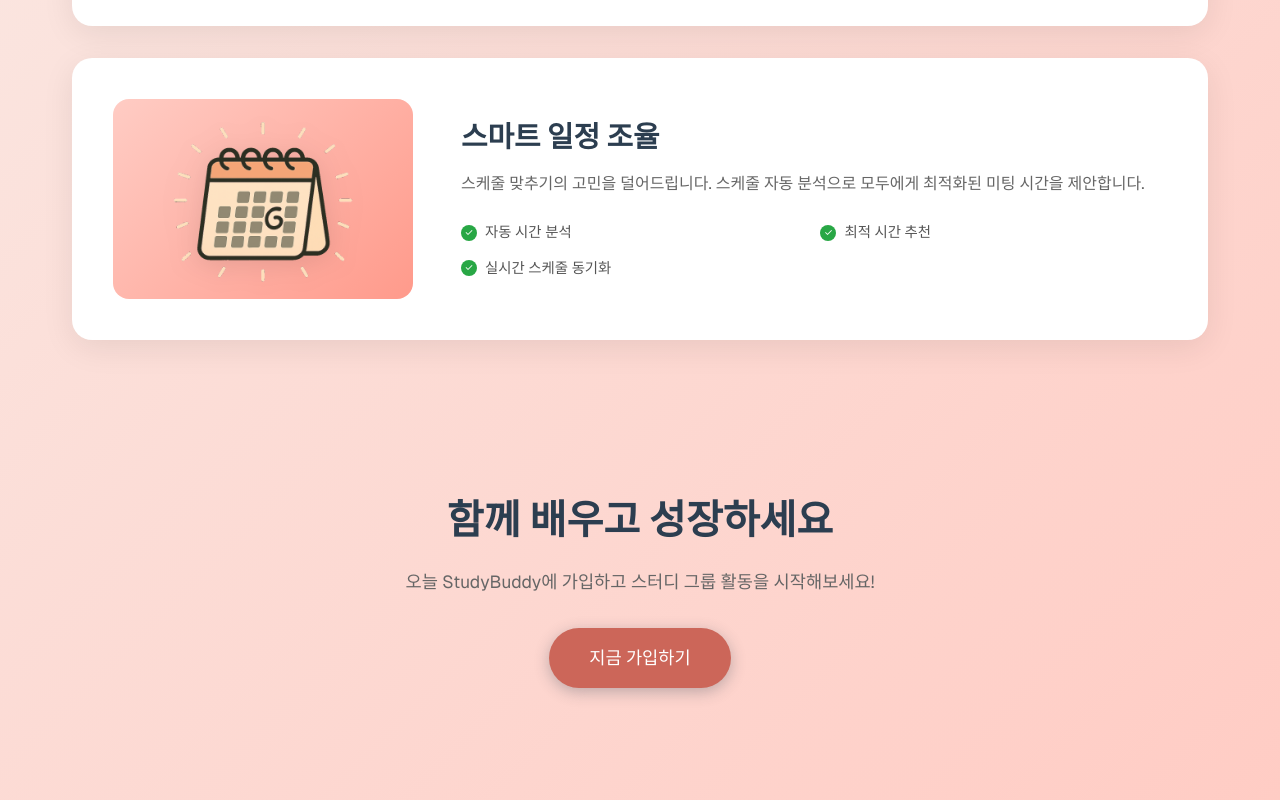
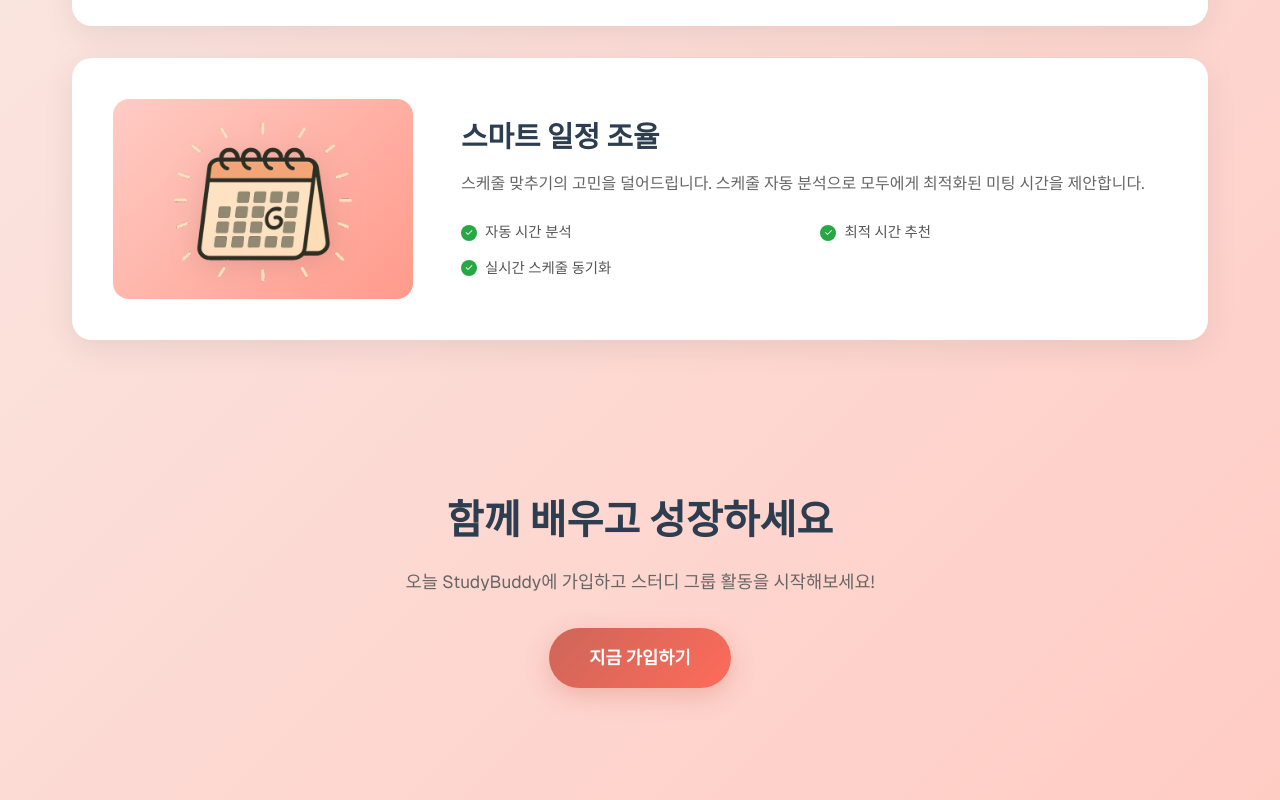
Before and after one commit to taejinchoi-cbnu/StudyBuddy, a React (Vite) app in the folder client/: page / in a window 1280 px wide. Shown: the part 1337-2137 px from the top of the page. Built offline with nearby package versions, Linux system fonts and the light colour scheme; no server answers; a web font is replaced by a local one.

Commit message:
HomePage(WelcomePage) Done

```diff
--- a/client/src/pages/HomePage.jsx
+++ b/client/src/pages/HomePage.jsx
@@ -79,15 +79,15 @@ const HomePage = () => {
           entry.target.classList.add("animate-in");
 
           // animate-target 클래스를 가진 자식 요소들에도 애니메이션 적용
-          const animateTargets = entry.target.querySelectorAll('.animate-target');
+          const animateTargets = entry.target.querySelectorAll('.feature-wrapper');
           animateTargets.forEach((target, index) => {
             setTimeout(() => {
               target.classList.add("animate-in");
-            }, index * 300); // 순차적 애니메이션
+            }, index * 200); // 순차적 애니메이션
           });
         }
       },
-      { threshold: 0.7 }
+      { threshold: 0.5 }
     );
 
     // 각 섹션 관찰 시작
@@ -182,7 +182,7 @@ const HomePage = () => {
                 ) : (
                   <>
                     {renderHeroButton("primary", handleSignup, "시작하기")}
-                    {renderHeroButton("secondary", handleLogin, "로그인 »")}
+                    {renderHeroButton("secondary", handleLogin, "로그인")}
                   </>
                 )}
               </div>
--- a/client/src/styles/pages/Home.css
+++ b/client/src/styles/pages/Home.css
@@ -189,7 +189,7 @@
 .service-subtitle {
   color: #999;
   font-size: 0.9rem;
-  margin-bottom: 0.5rem;
+  margin-bottom: 0.4rem;
   text-transform: uppercase;
   letter-spacing: 1px;
 }
@@ -356,6 +356,22 @@
   transform: translateY(0) !important;
 }
 
+/* 각 feature-wrapper에 애니메이션 적용 */
+.feature-wrapper {
+  opacity: 0;
+  transform: translateY(40px);
+  transition: all 0.8s cubic-bezier(0.25, 0.46, 0.45, 0.94);
+}
+
+.feature-wrapper.animate-in {
+  opacity: 1;
+  transform: translateY(0);
+}
+
+/* 순차적 애니메이션을 위한 delay */
+.feature-wrapper:nth-child(1) { transition-delay: 0.1s; }
+.feature-wrapper:nth-child(2) { transition-delay: 0.3s; }
+
 /* ======================================================
    CTA(Call To Action) 섹션
    ====================================================== */
@@ -390,22 +406,46 @@
 }
 
 .cta-button {
-  display: inline-block;
+  display: inline-flex;
+  align-items: center;
+  justify-content: center;
   padding: 1rem 2.5rem;
+  background: linear-gradient(135deg, var(--accent-color) 0%, #ff6b5a 100%);
+  color: #ffffff;
+  border: none;
+  border-radius: 50px;
   font-size: 1.1rem;
-  font-weight: 500;
-  color: white;
-  background-color: var(--accent-color);
-  border-radius: 30px;
+  font-weight: 600;
   text-decoration: none;
-  transition: all var(--transition-normal);
+  cursor: pointer;
+  transition: all 0.4s cubic-bezier(0.25, 0.46, 0.45, 0.94);
+  box-shadow: 0 8px 25px rgba(204, 102, 89, 0.3);
   position: relative;
   overflow: hidden;
 }
 
+.cta-button::before {
+  content: '';
+  position: absolute;
+  top: 0;
+  left: -100%;
+  width: 100%;
+  height: 100%;
+  background: linear-gradient(90deg, transparent, rgba(255, 255, 255, 0.2), transparent);
+  transition: left 0.5s;
+}
+
+.cta-button:hover::before {
+  left: 100%;
+}
+
 .cta-button:hover {
-  transform: translateY(-3px);
-  box-shadow: 0 10px 20px rgba(204, 102, 89, 0.3);
+  transform: translateY(-4px) scale(1.05);
+  box-shadow: 0 15px 35px rgba(204, 102, 89, 0.4);
+}
+
+.cta-button:active {
+  transform: translateY(-2px) scale(1.02);
 }
 
 /* ======================================================
```
